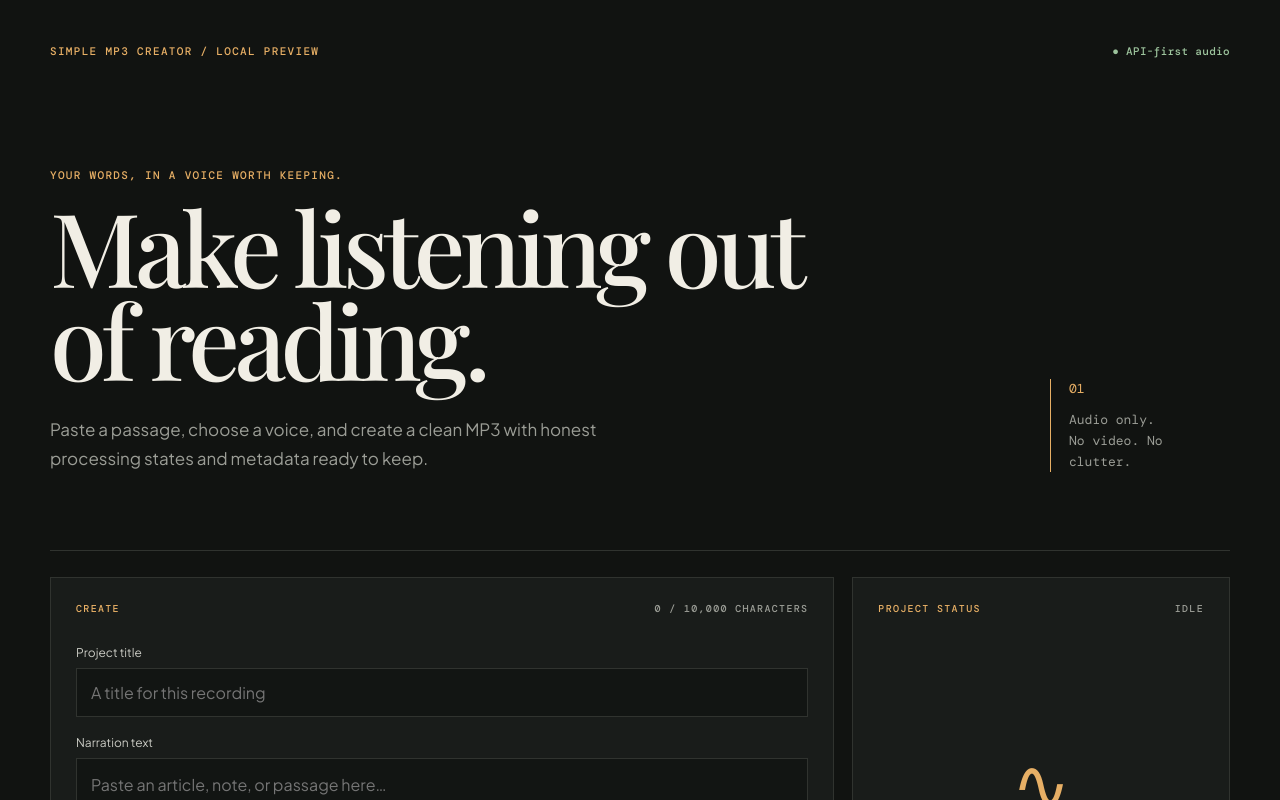
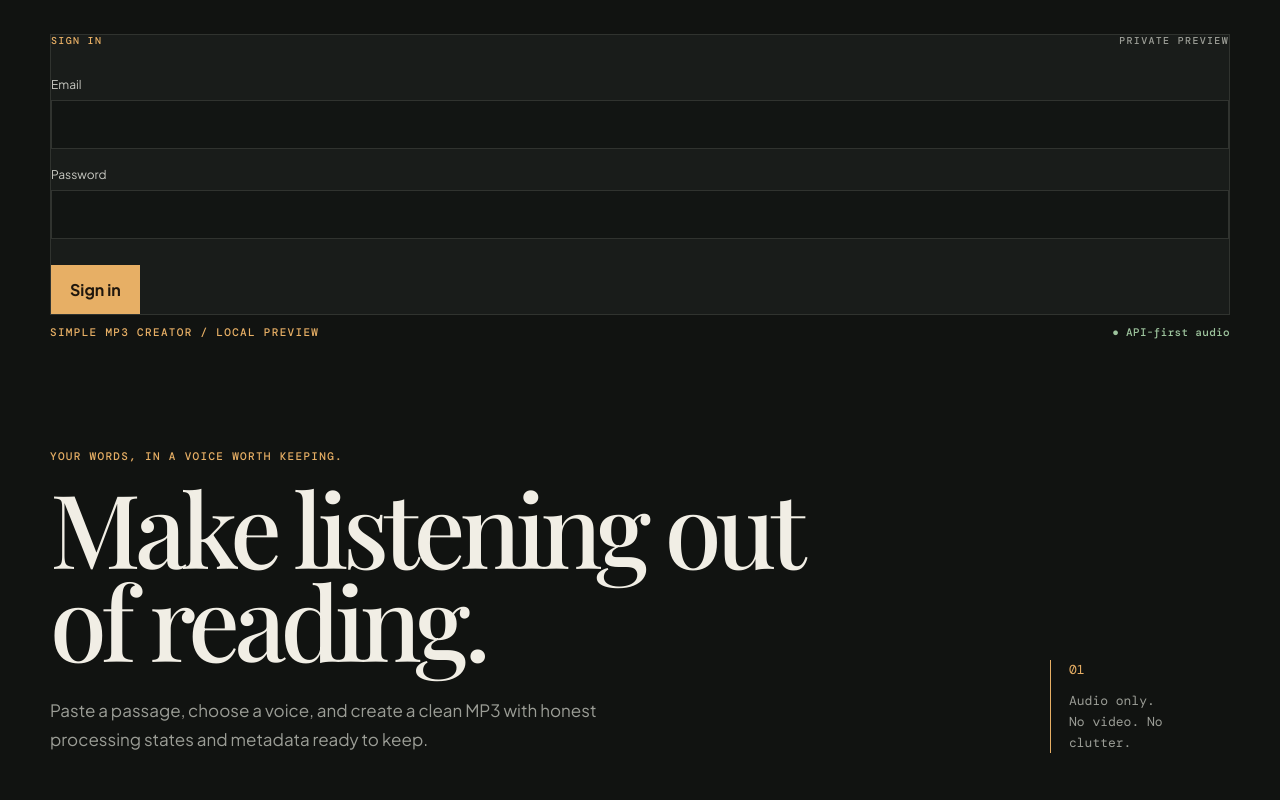
Before and after one commit to psampaioc/simple_mp3_creator, a Next.js app in the folder frontend/: page / in a window 1280 px wide. Shown: the top 800 px of the page. Built offline with nearby package versions, Linux system fonts and the light colour scheme; no server answers.

Commit message:
Add Supabase sign-in to web preview

```diff
--- a/frontend/app/page.jsx
+++ b/frontend/app/page.jsx
@@ -1,6 +1,7 @@
 "use client";
 
 import { useEffect, useMemo, useState } from "react";
+import { isSupabaseConfigured, supabase } from "../lib/supabase";
 
 const API_URL = process.env.NEXT_PUBLIC_API_URL || "http://localhost:8000";
 
@@ -12,6 +13,37 @@ export default function HomePage() {
   const [project, setProject] = useState(null);
   const [error, setError] = useState("");
   const [creating, setCreating] = useState(false);
+  const [session, setSession] = useState(null);
+  const [email, setEmail] = useState("");
+  const [password, setPassword] = useState("");
+  const [authError, setAuthError] = useState("");
+  const [signingIn, setSigningIn] = useState(false);
+
+  useEffect(() => {
+    if (!supabase) return undefined;
+    supabase.auth.getSession().then(({ data }) => setSession(data.session));
+    const { data: listener } = supabase.auth.onAuthStateChange((_event, nextSession) => setSession(nextSession));
+    return () => listener.subscription.unsubscribe();
+  }, []);
+
+  async function signIn(event) {
+    event.preventDefault();
+    setAuthError("");
+    if (!supabase) {
+      setAuthError("Supabase is not configured for this deployment.");
+      return;
+    }
+    setSigningIn(true);
+    const { error: loginError } = await supabase.auth.signInWithPassword({ email, password });
+    if (loginError) setAuthError(loginError.message);
+    setSigningIn(false);
+  }
+
+  async function apiFetch(path, options = {}) {
+    const token = session?.access_token;
+    const headers = { ...(options.headers || {}), ...(token ? { Authorization: `Bearer ${token}` } : {}) };
+    return fetch(`${API_URL}${path}`, { ...options, headers });
+  }
 
   useEffect(() => {
     fetch(`${API_URL}/v1/voices`).then((response) => response.json()).then(setVoices).catch(() => setError("Voice list is unavailable. Start the local API and try again."));
@@ -20,7 +52,7 @@ export default function HomePage() {
   useEffect(() => {
     if (!project || ["ready", "failed"].includes(project.status)) return undefined;
     const poll = window.setInterval(async () => {
-      const response = await fetch(`${API_URL}/v1/projects/${project.id}`);
+      const response = await apiFetch(`/v1/projects/${project.id}`);
       if (response.ok) setProject(await response.json());
     }, 2000);
     return () => window.clearInterval(poll);
@@ -36,7 +68,8 @@ export default function HomePage() {
     setError("");
     setCreating(true);
     try {
-      const response = await fetch(`${API_URL}/v1/projects`, { method: "POST", headers: { "Content-Type": "application/json" }, body: JSON.stringify({ title: title || "Untitled recording", text, voice_id: voiceId, speech_rate: "normal" }) });
+      if (!session) throw new Error("Sign in before creating audio.");
+      const response = await apiFetch("/v1/projects", { method: "POST", headers: { "Content-Type": "application/json" }, body: JSON.stringify({ title: title || "Untitled recording", text, voice_id: voiceId, speech_rate: "normal" }) });
       const data = await response.json();
       if (!response.ok) throw new Error(data.detail || "The project could not be created.");
       setProject(data);
@@ -49,9 +82,10 @@ export default function HomePage() {
 
   return (
     <main className="shell">
+      {!session && <form className="card auth-card" onSubmit={signIn}><div className="section-label"><span>SIGN IN</span><span>PRIVATE PREVIEW</span></div>{!isSupabaseConfigured && <p className="error" role="alert">Supabase is not configured for this deployment.</p>}<label htmlFor="email">Email</label><input id="email" type="email" required value={email} onChange={(event) => setEmail(event.target.value)} /><label htmlFor="password">Password</label><input id="password" type="password" required value={password} onChange={(event) => setPassword(event.target.value)} />{authError && <p className="error" role="alert">{authError}</p>}<button className="button" type="submit" disabled={signingIn || !isSupabaseConfigured}>{signingIn ? "Signing in…" : "Sign in"}</button></form>}
       <header className="masthead"><p className="eyebrow">SIMPLE MP3 CREATOR / LOCAL PREVIEW</p><span className="status-dot">● API-first audio</span></header>
       <section className="hero"><div><p className="kicker">Your words, in a voice worth keeping.</p><h1>Make listening out of reading.</h1><p className="lede">Paste a passage, choose a voice, and create a clean MP3 with honest processing states and metadata ready to keep.</p></div><div className="hero-note"><span>01</span><p>Audio only.<br />No video. No clutter.</p></div></section>
-      <section className="workspace" id="create">
+      <section className="workspace" id="create" aria-hidden={!session}>
         <form className="card form-card" onSubmit={createProject}>
           <div className="section-label"><span>CREATE</span><span>{text.length.toLocaleString()} / 10,000 characters</span></div>
           <label htmlFor="title">Project title</label><input id="title" value={title} onChange={(event) => setTitle(event.target.value)} placeholder="A title for this recording" />
--- /dev/null
+++ b/frontend/lib/supabase.js
@@ -0,0 +1,7 @@
+import { createClient } from "@supabase/supabase-js";
+
+const url = process.env.NEXT_PUBLIC_SUPABASE_URL;
+const key = process.env.NEXT_PUBLIC_SUPABASE_PUBLISHABLE_KEY;
+
+export const isSupabaseConfigured = Boolean(url && key);
+export const supabase = isSupabaseConfigured ? createClient(url, key) : null;
--- a/frontend/package.json
+++ b/frontend/package.json
@@ -10,6 +10,7 @@
     "test": "node --test tests/*.test.mjs"
   },
   "dependencies": {
+    "@supabase/supabase-js": "^2.112.3",
     "next": "14.2.23",
     "react": "18.3.1",
     "react-dom": "18.3.1"
```
Also changed, not shown: 1 other file (tests, documents, lock files or other folders).
